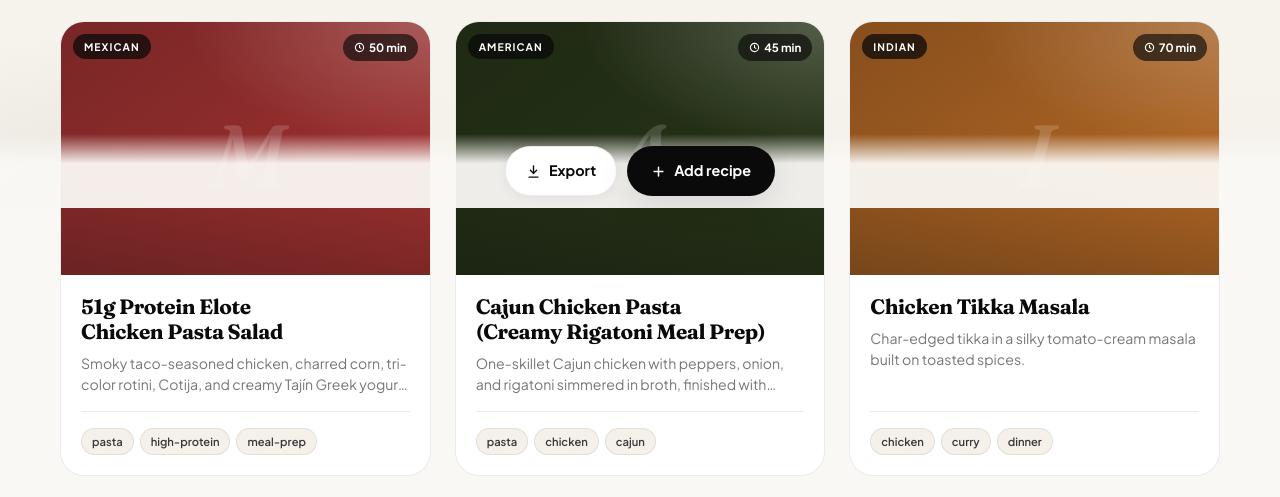
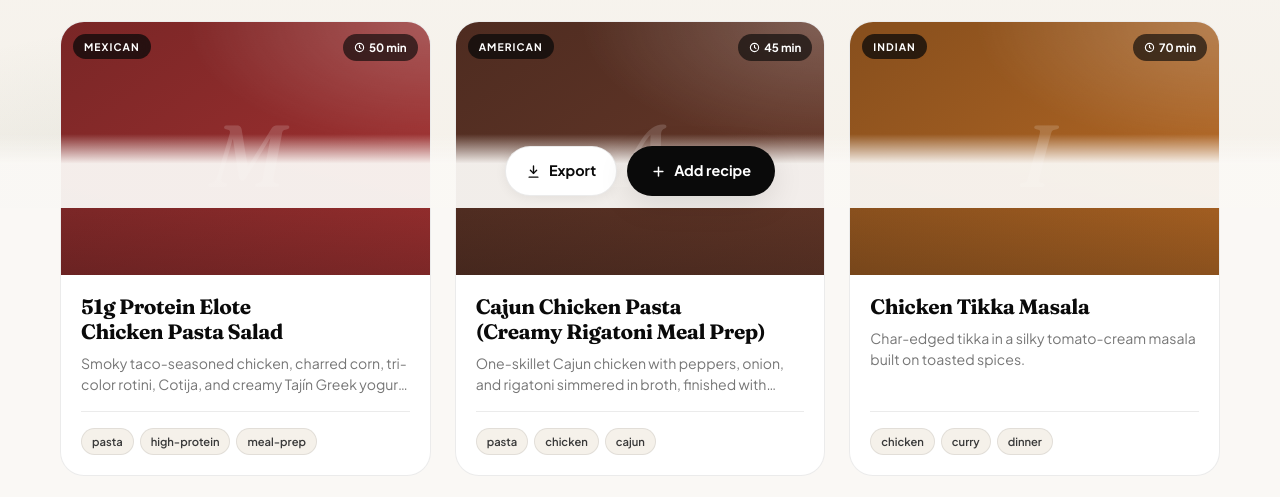
Before and after one commit to mandavajag/CookingRecipes, a plain HTML site: page index.html in a window 1280 px wide. Shown: the part 592-1089 px from the top of the page. Drawn offline with Linux system fonts and the light colour scheme.

Commit message:
Add American cuisine accent for Cajun pasta cards
Co-authored-by: Cursor <cursoragent@cursor.com>

```diff
--- a/index.html
+++ b/index.html
@@ -164,6 +164,7 @@ const ACCENTS = {
   Turkish: "#8a4a3a",
   "Middle Eastern": "#8a5a3a",
   Mexican: "#a83232",
+  American: "#6b3a2a",
   Japanese: "#3a4a55",
   French: "#4a4558",
   Other: "#283618",
```
